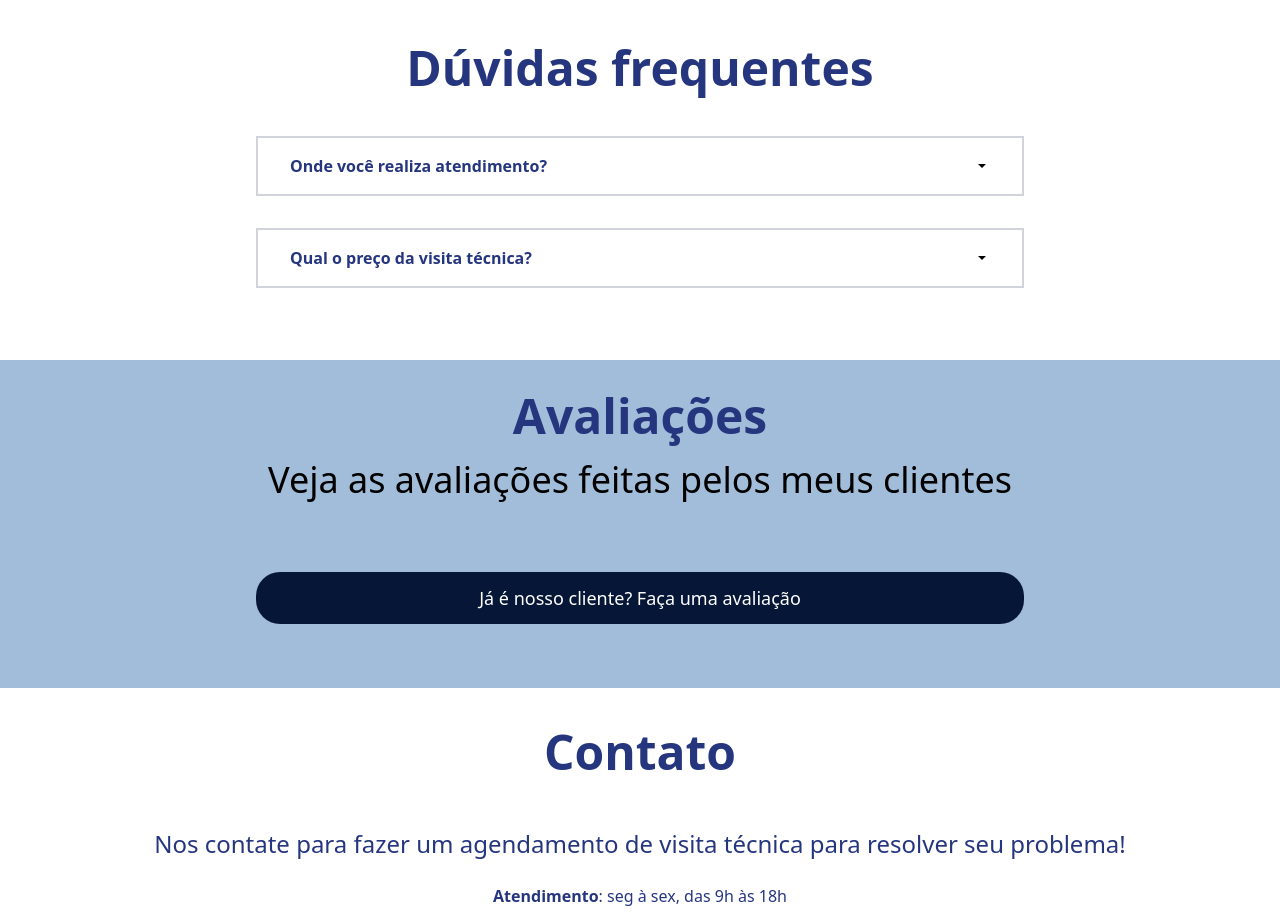
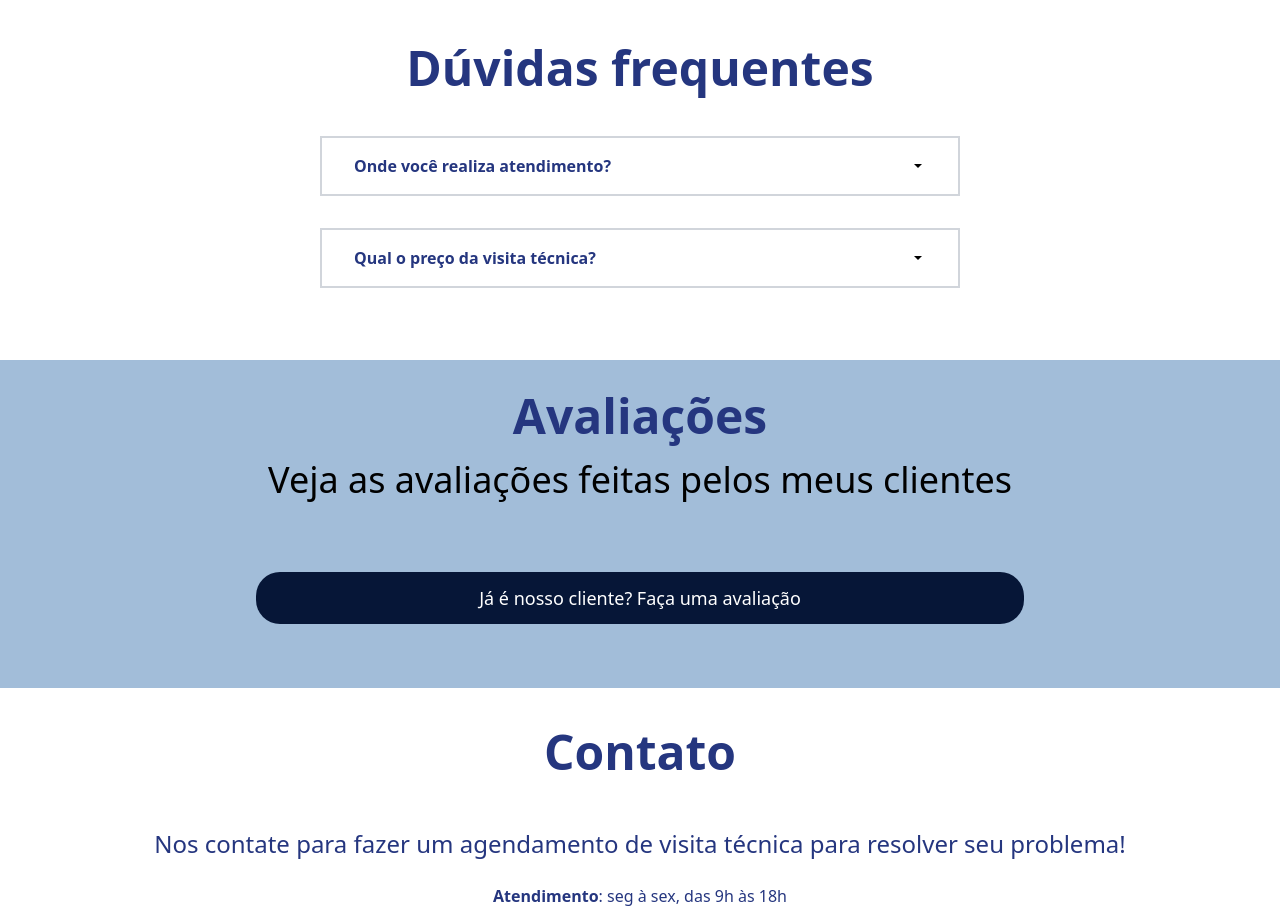
Before and after one commit to zThiago15/family-tec-frontend, a React (Vite) app: page / in a window 1280 px wide. Shown: the part 2140-3058 px from the top of the page. Built offline with nearby package versions, Linux system fonts and the light colour scheme.

Commit message:
chore: alterando posicionamento das caixas de duvidas

```diff
--- a/src/components/FAQs.tsx
+++ b/src/components/FAQs.tsx
@@ -13,8 +13,9 @@ export default function FAQs(props: FAQsProps) {
   const [showAnswer, setShowAnswer] = useState(false);
 
   return (
-    <section className={` m-6 border-solid mb-2 w-1/2 border-gray-300 border-2 ${showAnswer && 'border-l-4 border-l-primary-color'}
-    lg:w-[60%] mx-auto p-4`}>
+    <section className={` m-6 border-solid mb-2 w-[90%] border-gray-300 border-2 ${showAnswer && 'border-l-4 border-l-primary-color'}
+      mx-auto p-4 lg:w-[50%]`}
+    >
         <button
           className="cursor-pointer w-full px-4 flex justify-between items-center"
           onClick={ () => setShowAnswer(!showAnswer)}
```
